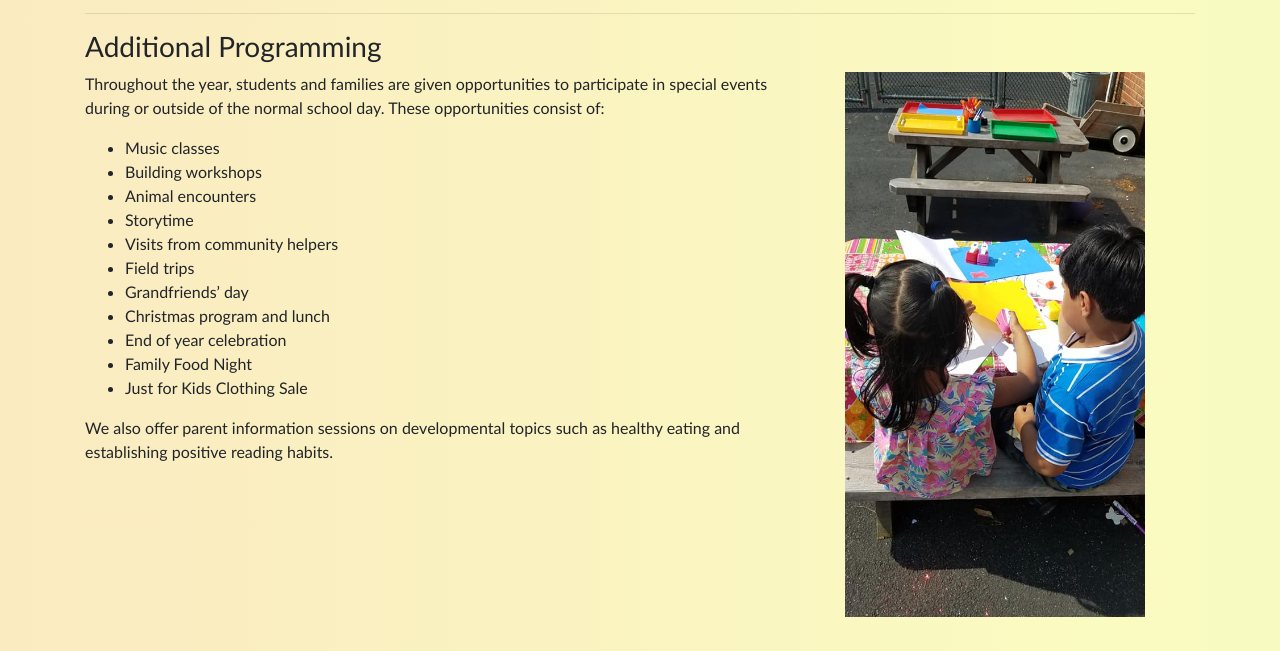
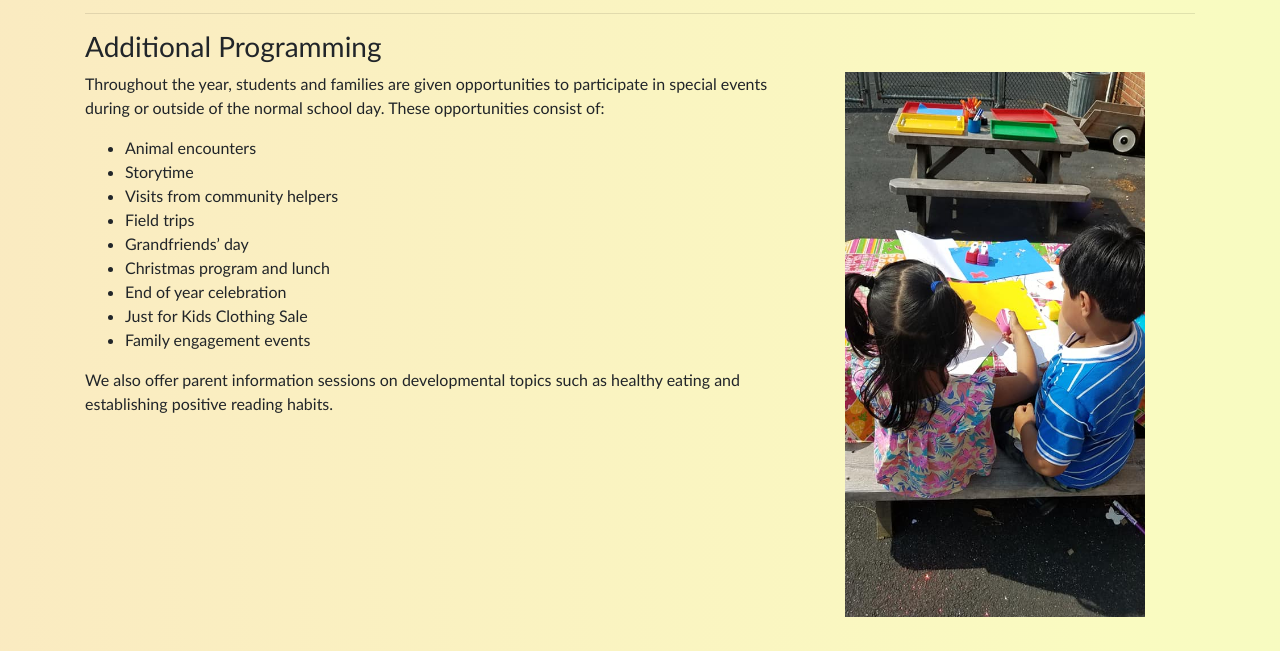
Before and after one commit to ccnsRI/ccnsRI, a plain HTML site: page Programs.html in a window 1280 px wide. Shown: the part 1507-2158 px from the top of the page. Drawn offline with nearby package versions, Linux system fonts and the light colour scheme.

Commit message:
Modifications

```diff
--- a/Programs.html
+++ b/Programs.html
@@ -141,8 +141,6 @@
     <div class="col-sm-8">
       <p>Throughout the year, students and families are given opportunities to participate in special events during or outside of the normal school day. These opportunities consist of:</p>
       <ul>
-        <li>Music classes</li>
-        <li>Building workshops</li>
         <li>Animal encounters</li>
         <li>Storytime</li>
         <li>Visits from community helpers</li>
@@ -150,8 +148,8 @@
         <li>Grandfriends’ day</li>
         <li>Christmas program and lunch</li>
         <li>End of year celebration</li>
-        <li>Family Food Night</li>
         <li>Just for Kids Clothing Sale</li>
+        <li>Family engagement events</li>
       </ul>
       <p>We also offer parent information sessions on developmental topics such as healthy eating and establishing positive reading habits.</p>
     </div>
```
Also changed, not shown: CurrentStudents.html (+2 -2 lines), 1 other file.
